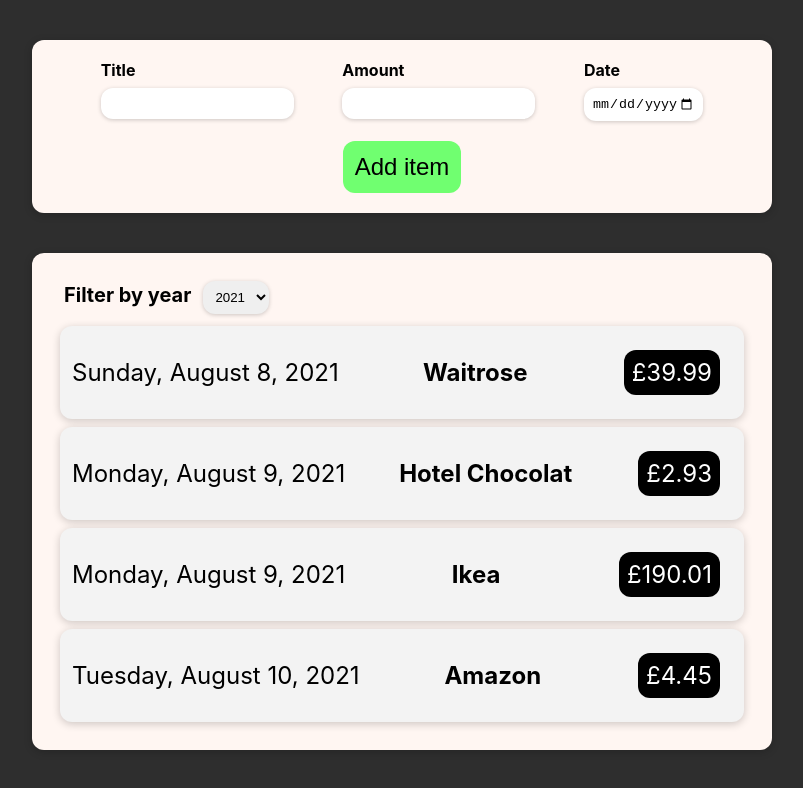
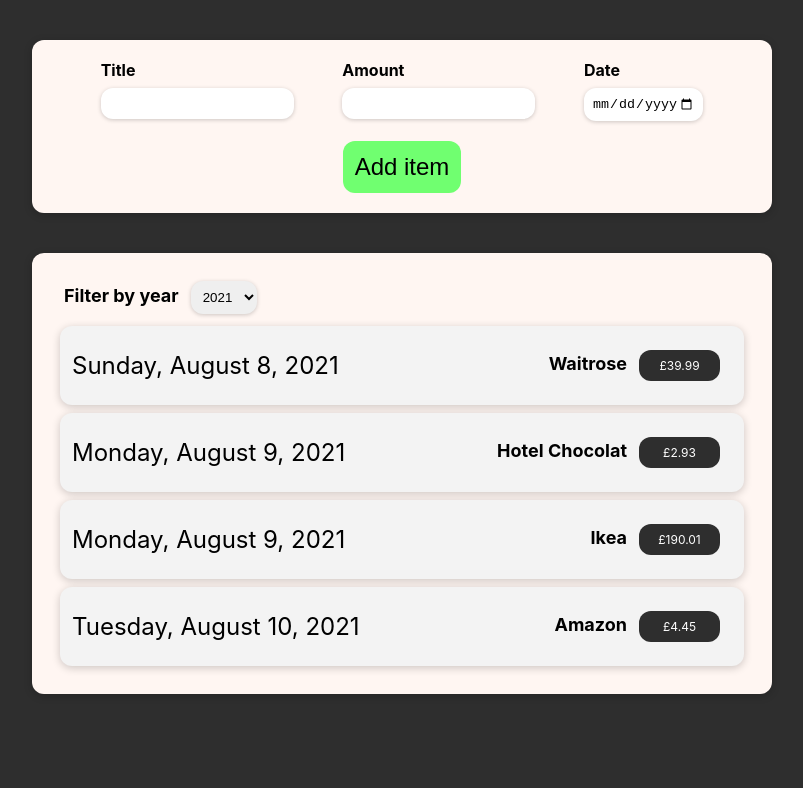
Before and after one commit to patchinator/wallet-watcher, a React (Create React App) app: page / in a window 1280 px wide. Shown: the top 788 px of the page, without its empty margins (238-1041 px from the left). Built offline with nearby package versions, Linux system fonts and the light colour scheme; the HTML template or start-up script is replaced by a standard one.

Commit message:
updated style and font size

```diff
--- a/src/components/wallets/WalletFilter.css
+++ b/src/components/wallets/WalletFilter.css
@@ -4,7 +4,7 @@
 
 .wallet-filter label {
   font-weight: bold;
-  font-size: 20px;
+  font-size: 18px;
   margin-left: 12px;
   margin-right: 12px;
 }
--- a/src/components/wallets/WalletItem.css
+++ b/src/components/wallets/WalletItem.css
@@ -7,11 +7,20 @@
   background-color: #f3f3f3;
 }
 
+.wallet-item-info {
+  display: flex;
+  justify-content: flex-end;
+  font-size: 12px;
+}
+
 .wallet-item-price {
-  font-size: 24px;
-  background-color: rgb(0, 0, 0);
+  display: flex;
+  align-items: center;
+  justify-content: center;
+  background-color: rgb(46,46,46);
   color: white;
   border-radius: 12px;
   margin: 12px;
   padding: 8px;
+  width: 65px;
 }
--- a/src/components/wallets/WalletItem.js
+++ b/src/components/wallets/WalletItem.js
@@ -6,10 +6,12 @@
 const WalletItem = (props) => {
 
   return (
-    <Card className='wallet-item'>
-        <WalletDate date={props.date} />
+    <Card className="wallet-item">
+      <WalletDate date={props.date} />
+      <div className="wallet-item-info">
         <h2>{props.title}</h2>
-      <div className='wallet-item-price'>£{props.amount}</div>
+        <div className='wallet-item-price'>£{props.amount}</div>
+      </div>
     </Card>
   );
 }
```
